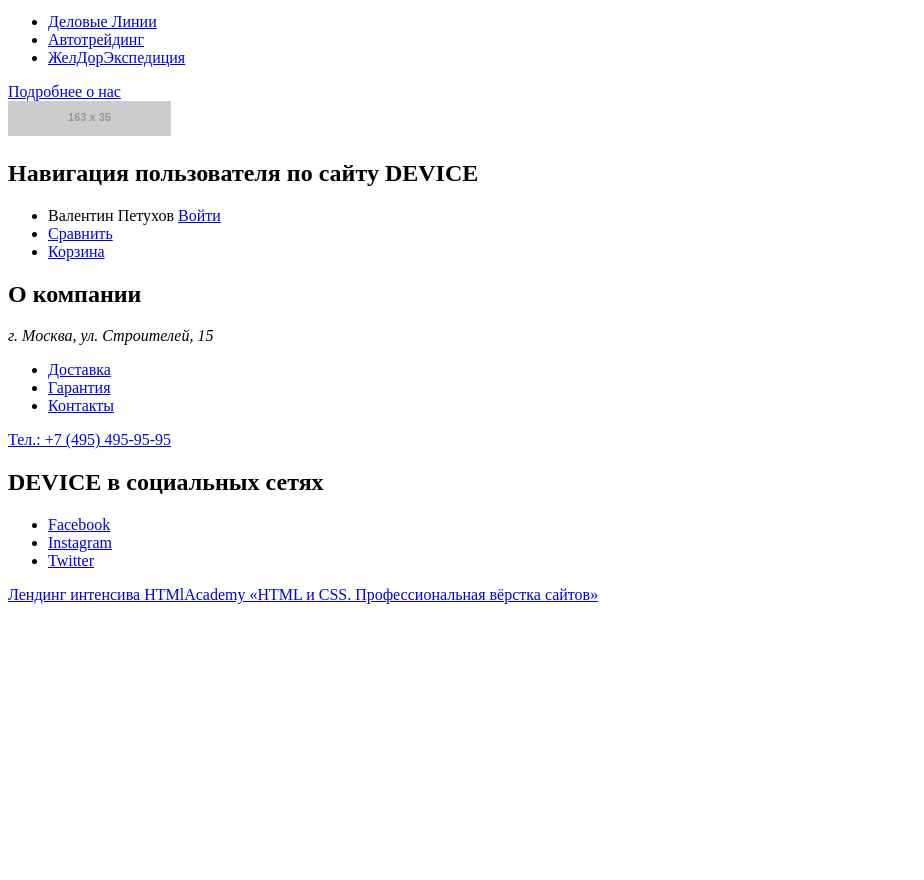
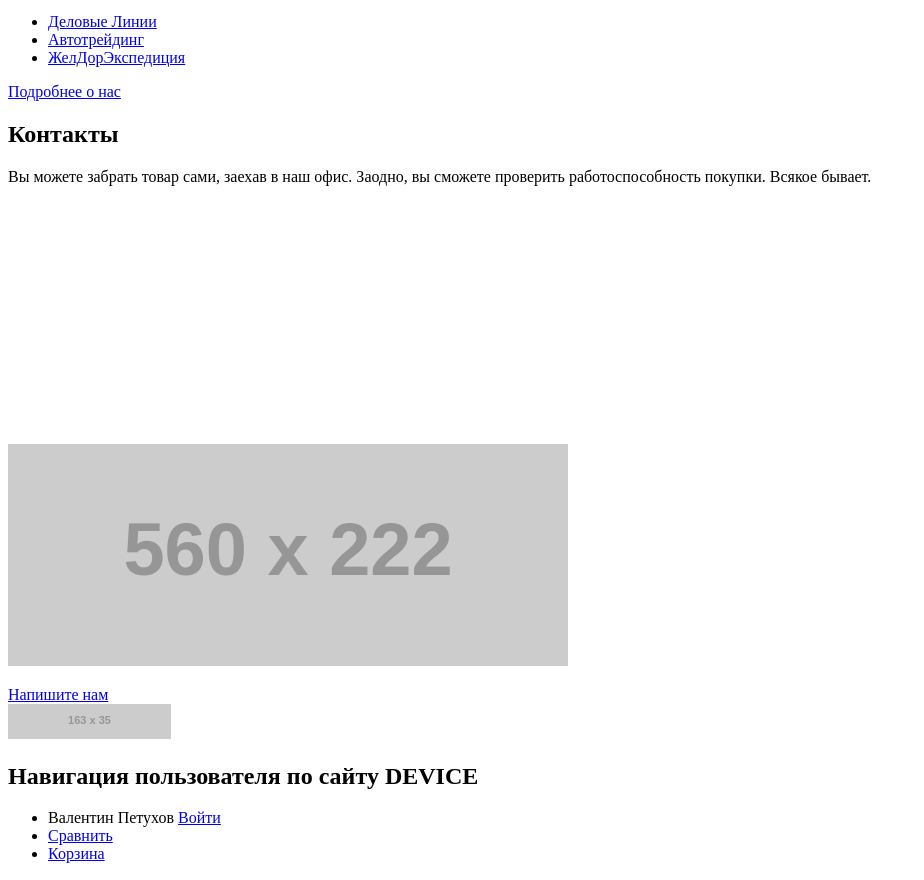
Before and after one commit to vitrusss/1001661-device-28, a plain HTML site: page index.html in a window 1280 px wide. Shown: the part 424-1304 px from the top of the page, without its empty margins (0-924 px from the left). Before the commit the page ends 1036 px from the top, so only its background shows below. Drawn offline with Linux system fonts and the light colour scheme; placeholder pictures from the web are drawn by us.

Commit message:
Делает разметку блока contacts в index.html

```diff
--- a/index.html
+++ b/index.html
@@ -70,7 +70,23 @@
         </li>
       </ul>
 
-      <a href="blank.html" class="about-us__detail-link">Подробнее о нас</a>
+      <a class="about-us__link" href="blank.html">Подробнее о нас</a>
+    </section>
+
+    <section class="contacts">
+      <h2 class="contacts__title">Контакты</h2>
+
+      <p class="contacts__text">Вы можете забрать товар сами, заехав в наш офис. Заодно, вы сможете проверить работоспособность покупки. Всякое бывает.</p>
+
+      <div class="contacts__map">
+        <iframe class="contacts__map-iframe" src="https://yandex.ru/map-widget/v1/?um=constructor%3Af1b92811ad9cdafae60bb040d77eb3a37198e2cb3cbdcb5e82a56d343e885b0e&amp;source=constructor" style="width: 560px; height: 222px; border: 0"></iframe>
+
+        <p class="contacts__map-img">
+          <img src="https://via.placeholder.com/560x222"  width="560" height="222" alt="Офис компании DEVICE, расположенный по адресу г. Москва, ул. Строителей, 15">
+        </p>
+
+        <a class="contacts__link" href="blank.html">Напишите нам</a>
+      </div>
     </section>
   </main>
 
```
